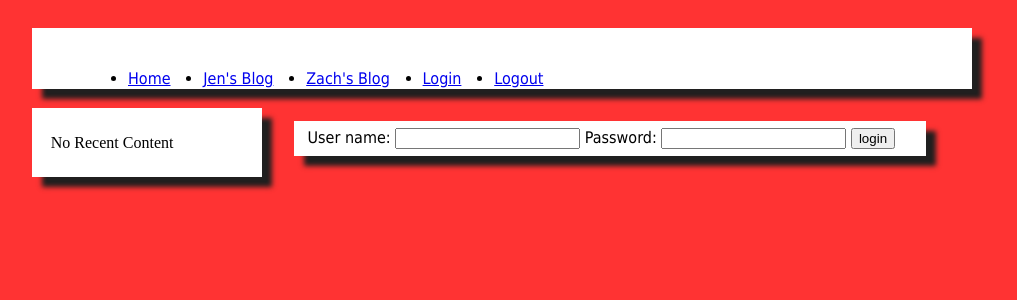
After one commit to zmetcalf/chesterfield_beans, a Django app: template templates/registration/login.html in a window 1280 px wide. The commit adds this page. Shown: the top 300 px of the page, without its empty margins (138-1155 px from the left). Run offline with Django 3.2, Linux system fonts and the light colour scheme; the template is opened without the code that fills it, so the values that code supplies are empty.

Commit message:
Adding user login pages

```diff
--- a/blog/static/blog/css/blog.css
+++ b/blog/static/blog/css/blog.css
@@ -1,9 +1,3 @@
-#content {
-    float:left;
-    width:70%;
-    margin:.25%;
-
-}
 article {
     font-family: "Tahoma";
     margin: 3%;
--- a/cms/static/cms/css/cms.css
+++ b/cms/static/cms/css/cms.css
@@ -1,9 +1,3 @@
-#content {
-    float:left;
-    width:70%;
-    margin:.25%;
-
-}
 article {
     font-family: "Tahoma";
     margin: 3%;
--- a/static/css/base.css
+++ b/static/css/base.css
@@ -21,6 +21,13 @@
     margin: 0 2%;
 }
 
+#content {
+    float:left;
+    width:70%;
+    margin:.25%;
+
+}
+
 aside {
     float:left;
     margin:1%;
@@ -29,3 +36,11 @@
     width:20%;
     box-shadow: 10px 10px 5px #201F1F;
 }
+
+#site-registration {
+    font-family: "Tahoma";
+    margin: 3%;
+    padding: 1% 2%;
+    background-color: white;
+    box-shadow: 10px 10px 5px #201F1F;
+}
--- a/templates/menu-main.html
+++ b/templates/menu-main.html
@@ -2,4 +2,6 @@
         <li id="nav-home"><a href="{{ '/' }}">Home</a></li>
         <li id="nav-home"><a href="{{ '/blog/jen-blog/' }}">Jen's Blog</a></li>
         <li id="nav-home"><a href="{{ '/blog/zach-blog/' }}">Zach's Blog</a></li>
+        <li id="nav-home"><a href="{{ '/accounts/login/' }}">Login</a></li>
+        <li id="nav-home"><a href="{{ '/accounts/logout/' }}">Logout</a></li>
 </ul>
--- /dev/null
+++ b/templates/registration/login.html
@@ -0,0 +1,19 @@
+{% include 'header.html' with title="Login" %}
+<div id="content">
+  <div id="site-registration">
+      {% if form.errors %}
+        <p class="error">Sorry, that's not a valid username or password</p>
+      {% endif %}
+      <form action="" method="post">
+        <label for="username">User name:</label>
+        <input type="text" name="username" value="" id="username">
+        <label for="password">Password:</label>
+        <input type="password" name="password" value="" id="password">
+
+        <input type="submit" value="login" />
+        <input type="hidden" name="next" value="{{ next|default:'/' }}" />
+        {% csrf_token %}
+      </form>
+  </div>
+</div>
+{% include 'footer.html' %}
```
Also changed, not shown: chesterfield_beans/urls.py (+7 -2 lines), site_management/views.py (added, +16 -0 lines), templates/registration/logged_out.html (added, +7 -0 lines), templates/registration/register.html (added, +12 -0 lines).
